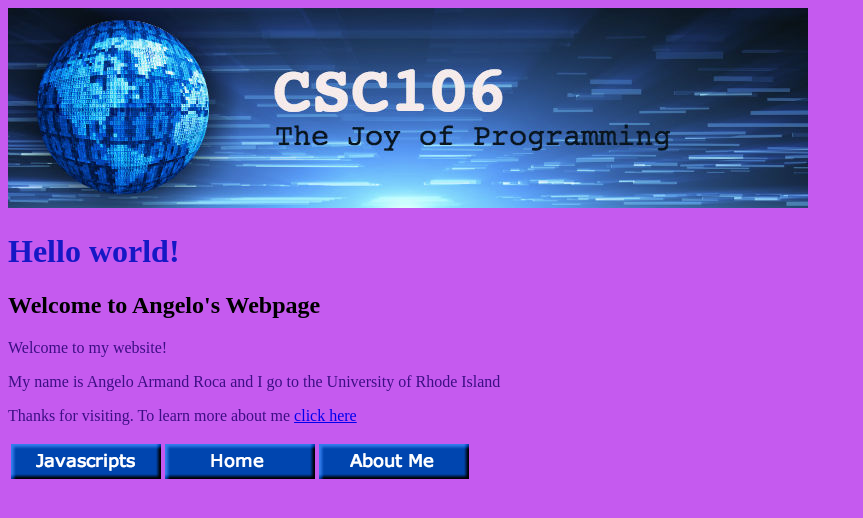
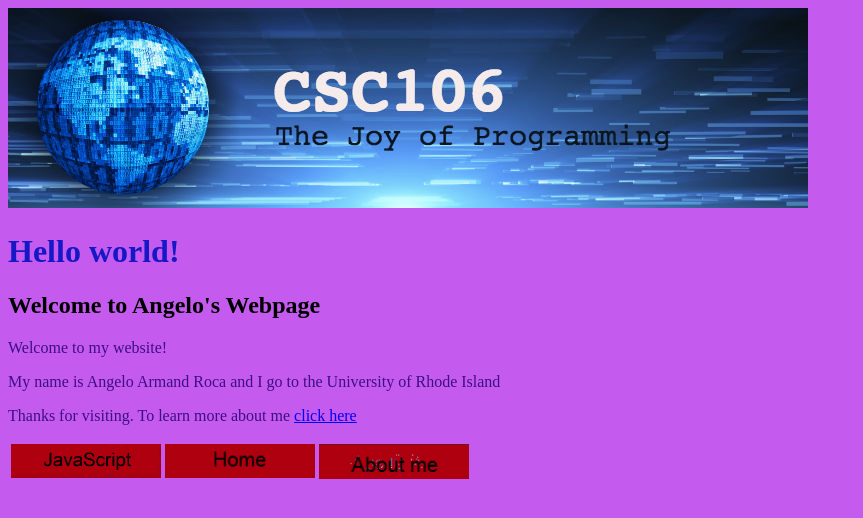
Before and after one commit to aroca100/aroca100.github.io, a plain HTML site: page index.html in a window 1280 px wide. Shown: the whole page, without its empty margins (0-863 px from the left). Drawn offline with Linux system fonts and the light colour scheme.

Commit message:
Add files via upload

```diff
--- a/index.html
+++ b/index.html
@@ -21,9 +21,9 @@ color:rgb(61, 14, 132);
     <p>Thanks for visiting. To learn more about me <a href="aboutme.html">click here </a> </p>
     <table>
         <tr>
-            <td><a href="javascripts.html"><img src="js.png" alt="This is a picture of java script"a>
-            <td><img src="home.png" alt="home"></td>
-            <td><a href="aboutme.html"><img src="aboutme.png" alt="about me"a></td>
+            <td><a href="javascripts.html"><img src="java.png" alt="This is a picture of java script"a width="150">
+            <td><img src="home2.png" alt="home" width="150"></td>
+            <td><a href="aboutme.html"><img src="about me.png" alt="about me"a width="150"></td>
         </tr>
     </table>
 </body>
```
Also changed, not shown: javascripts.html (+2 -2 lines), about me.png (added).
